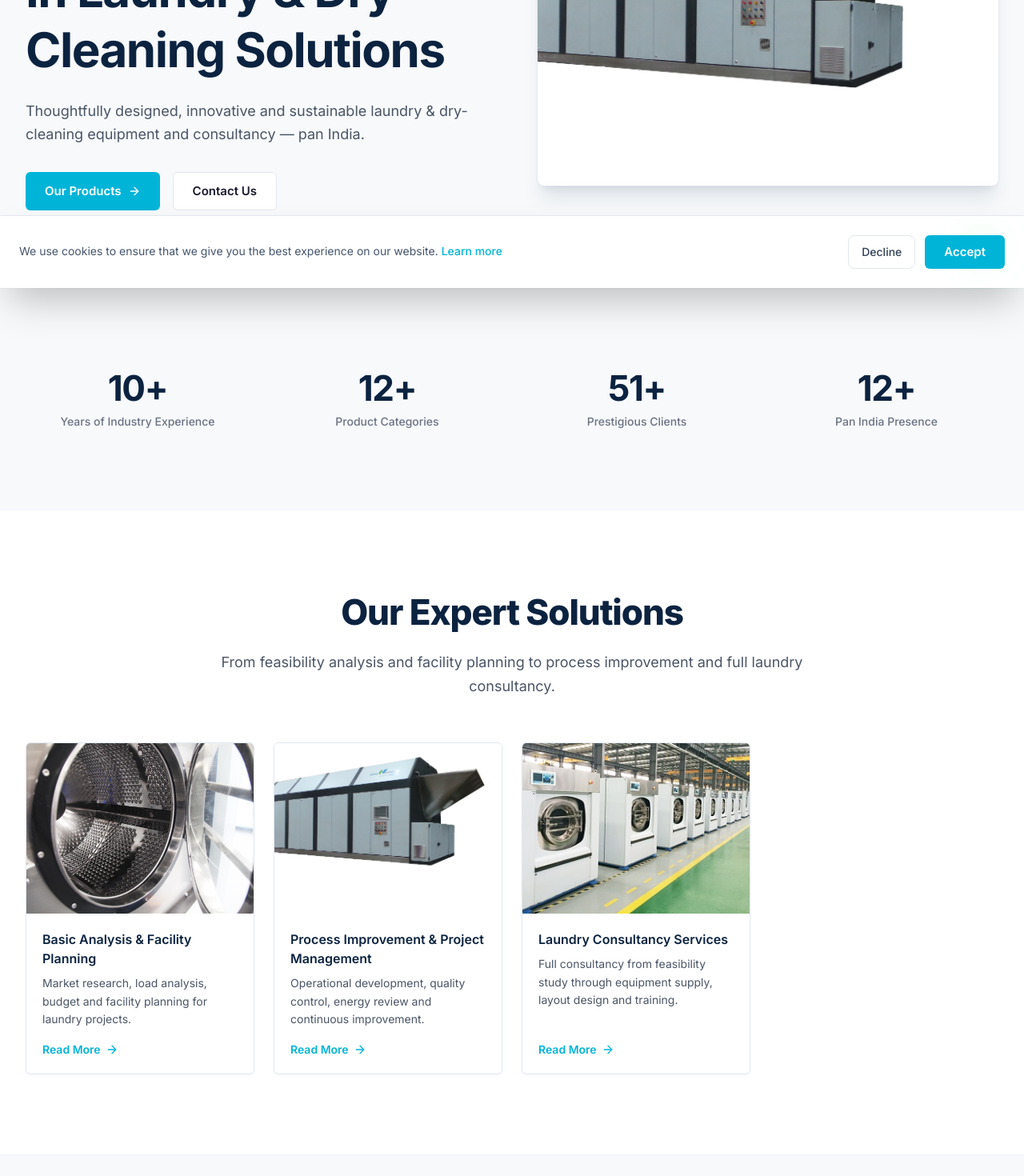
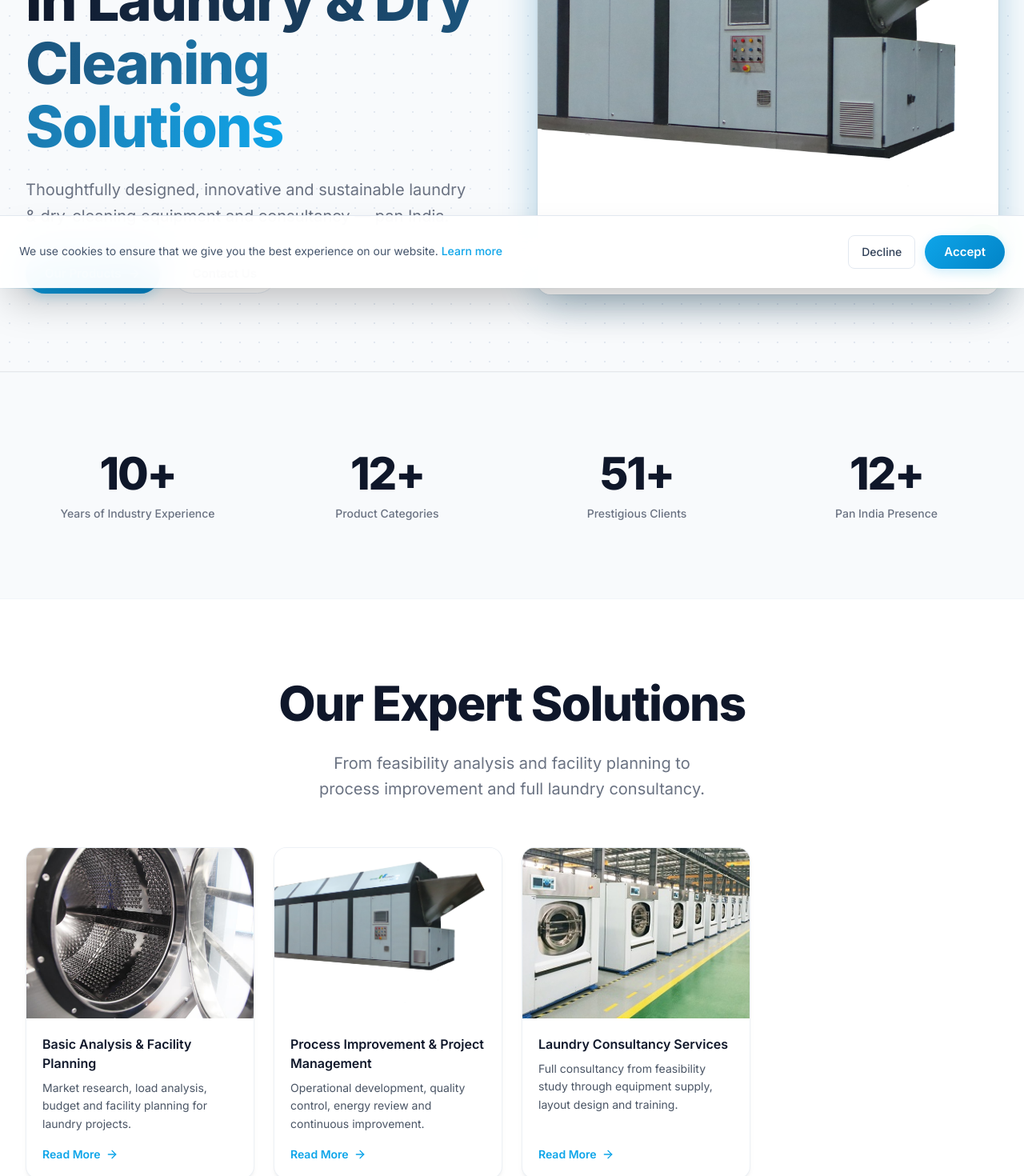
Before and after one commit to shivamchaturvedy4527/quickclean-web, a Next.js app: page / in a window 1280 px wide. Shown: the part 440-1910 px from the top of the page at 80% size. Built offline with nearby package versions, Linux system fonts and the light colour scheme.

Commit message:
Elevate UI design to enterprise level
Co-authored-by: Cursor <cursoragent@cursor.com>

```diff
--- a/src/app/globals.css
+++ b/src/app/globals.css
@@ -1,24 +1,24 @@
 @import "tailwindcss";
 
 :root {
-  /* QuickClean corporate — navy primary, teal accent */
-  --primary: #0c2340;
-  --primary-light: #123a5c;
-  --primary-muted: #1e4d73;
-  --accent: #00b4d8;
-  --accent-hover: #0096b8;
-  --accent-bright: #33c4e0;
-  --accent-glow: rgb(0 180 216 / 18%);
-  --accent-muted: rgb(0 180 216 / 8%);
+  /* Enterprise SaaS - Navy & Teal */
+  --primary: #0f172a; /* slate-900 */
+  --primary-light: #1e293b; /* slate-800 */
+  --primary-muted: #334155; /* slate-700 */
+  --accent: #0ea5e9; /* sky-500 */
+  --accent-hover: #0284c7; /* sky-600 */
+  --accent-bright: #38bdf8; /* sky-400 */
+  --accent-glow: rgb(14 165 233 / 20%);
+  --accent-muted: rgb(14 165 233 / 10%);
 
   --background: #ffffff;
-  --foreground: #1a1a2e;
+  --foreground: #0f172a;
   --surface: #ffffff;
-  --surface-alt: #f7f9fb;
-  --muted: #64748b;
-  --border: #e2e8f0;
-  --border-subtle: #f1f5f9;
-  --hero-tint: #f7f9fb;
+  --surface-alt: #f8fafc; /* slate-50 */
+  --muted: #64748b; /* slate-500 */
+  --border: #e2e8f0; /* slate-200 */
+  --border-subtle: #f1f5f9; /* slate-100 */
+  --hero-tint: #f8fafc;
 
   --color-primary: var(--primary);
   --color-accent: var(--accent);
@@ -61,7 +61,7 @@ body {
 
 @media (min-width: 768px) {
   .section-pad {
-    padding-block: 6.25rem;
+    padding-block: 6rem; /* py-24 equivalent */
   }
 }
 
@@ -71,42 +71,21 @@ body {
 }
 
 .card {
-  border-radius: 0.375rem;
-  border: 1px solid var(--border);
+  border-radius: 1rem;
+  border: 1px solid rgb(226 232 240 / 0.6); /* border-slate-200/60 */
   background: var(--surface);
-  box-shadow: 0 1px 3px rgb(12 35 64 / 4%);
-  transition:
-    box-shadow 0.25s ease,
-    border-color 0.25s ease,
-    transform 0.25s ease;
+  box-shadow: 0 4px 6px -1px rgb(0 0 0 / 0.05), 0 2px 4px -2px rgb(0 0 0 / 0.05);
+  transition: all 0.3s cubic-bezier(0.4, 0, 0.2, 1);
 }
 
 .card:hover {
-  border-color: rgb(0 180 216 / 25%);
-  box-shadow: 0 4px 16px rgb(12 35 64 / 8%);
+  border-color: var(--border);
+  box-shadow: 0 20px 25px -5px rgb(0 0 0 / 0.1), 0 8px 10px -6px rgb(0 0 0 / 0.1);
+  transform: translateY(-0.25rem);
 }
 
 .card-lift:hover {
-  transform: translateY(-3px);
-}
-
-.card-premium {
-  position: relative;
-  overflow: hidden;
-}
-
-.card-premium::before {
-  content: "";
-  position: absolute;
-  inset: 0 0 auto 0;
-  height: 2px;
-  background: var(--accent);
-  opacity: 0;
-  transition: opacity 0.25s ease;
-}
-
-.card-premium:hover::before {
-  opacity: 1;
+  transform: translateY(-0.25rem);
 }
 
 .btn-primary,
@@ -116,24 +95,21 @@ body {
   align-items: center;
   justify-content: center;
   gap: 0.5rem;
-  border-radius: 0.375rem;
-  background: var(--accent);
+  border-radius: 9999px; /* rounded-full */
+  background: linear-gradient(135deg, var(--accent) 0%, var(--accent-hover) 100%);
   padding: 0.75rem 1.5rem;
   font-size: 0.9375rem;
   font-weight: 600;
   color: white;
-  transition:
-    background 0.2s ease,
-    transform 0.2s ease,
-    box-shadow 0.2s ease;
+  transition: all 0.3s ease;
+  box-shadow: 0 4px 14px var(--accent-glow);
 }
 
 .btn-primary:hover,
 .btn-accent:hover,
 .btn-cta:hover {
-  background: var(--accent-hover);
-  box-shadow: 0 4px 14px var(--accent-glow);
-  transform: translateY(-1px);
+  box-shadow: 0 6px 20px var(--accent-glow);
+  transform: translateY(-2px);
 }
 
 .btn-secondary {
@@ -141,22 +117,19 @@ body {
   align-items: center;
   justify-content: center;
   gap: 0.5rem;
-  border-radius: 0.375rem;
+  border-radius: 9999px;
   background: var(--primary);
   padding: 0.75rem 1.5rem;
   font-size: 0.9375rem;
   font-weight: 600;
   color: white;
-  transition:
-    background 0.2s ease,
-    transform 0.2s ease,
-    box-shadow 0.2s ease;
+  transition: all 0.3s ease;
 }
 
 .btn-secondary:hover {
   background: var(--primary-light);
-  box-shadow: 0 4px 14px rgb(12 35 64 / 18%);
-  transform: translateY(-1px);
+  box-shadow: 0 6px 20px rgb(15 23 42 / 20%);
+  transform: translateY(-2px);
 }
 
 .btn-outline {
@@ -164,24 +137,21 @@ body {
   align-items: center;
   justify-content: center;
   gap: 0.5rem;
-  border-radius: 0.375rem;
+  border-radius: 9999px;
   border: 1px solid var(--border);
   background: var(--surface);
   padding: 0.75rem 1.5rem;
   font-size: 0.9375rem;
   font-weight: 600;
   color: var(--foreground);
-  transition:
-    background 0.2s ease,
-    border-color 0.2s ease,
-    transform 0.2s ease;
+  transition: all 0.3s ease;
 }
 
 .btn-outline:hover {
   background: var(--surface-alt);
-  border-color: var(--accent);
-  color: var(--primary);
-  transform: translateY(-1px);
+  border-color: var(--muted);
+  box-shadow: 0 4px 14px rgb(0 0 0 / 5%);
+  transform: translateY(-2px);
 }
 
 .btn-outline-light {
@@ -189,29 +159,26 @@ body {
   align-items: center;
   justify-content: center;
   gap: 0.5rem;
-  border-radius: 0.375rem;
+  border-radius: 9999px;
   border: 1px solid rgb(255 255 255 / 30%);
   background: transparent;
   padding: 0.75rem 1.5rem;
   font-size: 0.9375rem;
   font-weight: 600;
   color: white;
-  transition:
-    background 0.2s ease,
-    border-color 0.2s ease,
-    transform 0.2s ease;
+  transition: all 0.3s ease;
 }
 
 .btn-outline-light:hover {
   background: rgb(255 255 255 / 10%);
   border-color: rgb(255 255 255 / 50%);
-  transform: translateY(-1px);
+  transform: translateY(-2px);
 }
 
 .stat-value {
-  font-size: clamp(2rem, 4vw, 2.75rem);
-  font-weight: 700;
-  letter-spacing: -0.03em;
+  font-size: clamp(2.5rem, 5vw, 3.5rem);
+  font-weight: 800;
+  letter-spacing: -0.04em;
   color: var(--primary);
   line-height: 1.1;
 }
@@ -225,11 +192,14 @@ body {
 }
 
 .gradient-mesh {
-  background: none;
+  background: radial-gradient(at 0% 0%, rgb(14 165 233 / 0.15) 0px, transparent 50%),
+              radial-gradient(at 100% 100%, rgb(15 23 42 / 0.05) 0px, transparent 50%);
 }
 
 .hero-pattern {
   background-color: var(--hero-tint);
+  background-image: radial-gradient(var(--border) 1px, transparent 1px);
+  background-size: 24px 24px;
 }
 
 .section-divider {
@@ -284,9 +254,10 @@ body {
 
 .prose-legal h2 {
   color: var(--primary);
-  font-weight: 600;
-  margin-top: 2rem;
-  margin-bottom: 0.75rem;
+  font-weight: 700;
+  letter-spacing: -0.025em;
+  margin-top: 2.5rem;
+  margin-bottom: 1rem;
 }
 
 input:focus,
@@ -299,10 +270,10 @@ select:focus {
 
 .input-field {
   width: 100%;
-  border-radius: 0.375rem;
+  border-radius: 0.5rem;
   border: 1px solid var(--border);
   background: var(--surface);
-  padding: 0.625rem 0.875rem;
+  padding: 0.75rem 1rem;
   font-size: 0.875rem;
-  transition: border-color 0.2s ease, box-shadow 0.2s ease;
+  transition: all 0.3s ease;
 }
--- a/src/app/page.tsx
+++ b/src/app/page.tsx
@@ -28,13 +28,13 @@ export default async function HomePage() {
             <p className="eyebrow-line mb-4 text-xs font-bold uppercase tracking-wider text-accent">
               {home.heroEyebrow || cms.settings.tagline}
             </p>
-            <h1 className="text-4xl font-bold leading-tight tracking-tight text-primary sm:text-5xl lg:text-6xl">
+            <h1 className="text-balance text-5xl font-extrabold leading-[1.1] tracking-tight text-primary sm:text-6xl lg:text-7xl">
               {home.heroTitle}
               <br />
-              <span className="text-primary">{home.heroTitleLine2}</span>
+              <span className="bg-gradient-to-r from-primary to-accent bg-clip-text text-transparent">{home.heroTitleLine2}</span>
             </h1>
             {home.heroSubtitle && (
-              <p className="mt-6 max-w-xl text-base leading-relaxed text-gray-600 sm:text-lg">
+              <p className="mt-6 max-w-xl text-balance text-lg leading-relaxed text-gray-500 sm:text-xl">
                 {home.heroSubtitle}
               </p>
             )}
@@ -92,10 +92,10 @@ export default async function HomePage() {
           <div className="mt-14 grid gap-6 sm:grid-cols-2 lg:grid-cols-4">
             {solutions.map((solution, i) => (
               <SectionReveal key={solution.id} delay={i * 0.06}>
-                <Link
-                  href={`/solutions/${solution.slug}`}
-                  className="card card-lift group flex h-full flex-col overflow-hidden p-0"
-                >
+                  <Link
+                    href={`/solutions/${solution.slug}`}
+                    className="card card-lift group flex h-full flex-col overflow-hidden rounded-2xl p-0"
+                  >
                   <div className="relative aspect-[4/3] overflow-hidden">
                     <CmsImage
                       src={solution.image}
@@ -140,7 +140,7 @@ export default async function HomePage() {
                 <SectionReveal key={product.id} delay={(i % 4) * 0.04}>
                   <Link
                     href={`/products/${product.slug}`}
-                    className="card card-lift group flex h-full flex-col overflow-hidden p-0"
+                    className="card card-lift group flex h-full flex-col overflow-hidden rounded-2xl p-0"
                   >
                     <div className="relative aspect-[4/3] overflow-hidden">
                       <CmsImage
@@ -210,16 +210,16 @@ export default async function HomePage() {
             </SectionReveal>
             {testimonials.map((t, i) => (
               <SectionReveal key={t.id} delay={i * 0.1}>
-                <blockquote className="mx-auto mt-12 max-w-3xl text-center">
+                <blockquote className="mx-auto mt-12 max-w-4xl text-center">
                   {t.image && (
-                    <div className="relative mx-auto mb-6 h-16 w-16 overflow-hidden rounded-full ring-2 ring-accent/20">
+                    <div className="relative mx-auto mb-8 h-20 w-20 overflow-hidden rounded-full ring-4 ring-accent/20">
                       <CmsImage src={t.image} alt={t.author} fill />
                     </div>
                   )}
-                  <p className="text-lg leading-relaxed text-gray-700 sm:text-xl">
+                  <p className="text-balance text-xl font-medium leading-relaxed text-primary sm:text-2xl lg:text-3xl">
                     &ldquo;{t.quote}&rdquo;
                   </p>
-                  <footer className="mt-6 text-sm font-semibold uppercase tracking-wider text-primary">
+                  <footer className="mt-8 text-sm font-bold uppercase tracking-widest text-accent">
                     — {t.author}
                   </footer>
                 </blockquote>
@@ -239,7 +239,7 @@ export default async function HomePage() {
             <div className="grid gap-6 sm:grid-cols-2 lg:col-span-2">
               {blog.map((post, i) => (
                 <SectionReveal key={post.id} delay={i * 0.06}>
-                  <Link href={`/${post.slug}`} className="card card-lift group block overflow-hidden">
+                  <Link href={`/${post.slug}`} className="card card-lift group block overflow-hidden rounded-2xl">
                     <div className="relative aspect-video overflow-hidden">
                       <CmsImage
                         src={post.image}
--- a/src/components/Header.tsx
+++ b/src/components/Header.tsx
@@ -43,7 +43,7 @@ export function Header({ navigation, settings }: HeaderProps) {
     );
 
   return (
-    <header className="sticky top-0 z-50 border-b border-gray-200 bg-white/95 shadow-sm backdrop-blur-sm">
+    <header className="sticky top-0 z-50 border-b border-gray-200/50 bg-white/70 shadow-sm backdrop-blur-xl transition-all">
       <div className="mx-auto flex max-w-7xl items-center justify-between px-6 py-3 lg:grid lg:grid-cols-[1fr_auto_1fr] lg:items-stretch lg:px-8">
         <Link href="/" className="group flex shrink-0 items-center justify-self-start">
           {settings.logo ? (
--- a/src/components/HeroVisual.tsx
+++ b/src/components/HeroVisual.tsx
@@ -9,12 +9,14 @@ export function HeroVisual({ image }: HeroVisualProps) {
 
   return (
     <div className="relative w-full">
-      <div className="relative aspect-[4/3] overflow-hidden rounded-lg shadow-xl shadow-primary/10 ring-1 ring-gray-200/80">
+      <div className="absolute -inset-1 rounded-2xl bg-gradient-to-r from-accent to-accent-bright opacity-20 blur-xl transition-all duration-1000 group-hover:opacity-40"></div>
+      <div className="relative aspect-[4/3] lg:aspect-auto lg:h-[600px] overflow-hidden rounded-2xl shadow-2xl shadow-primary/20 ring-1 ring-gray-900/5">
         <img
           src={heroImage}
           alt="Commercial laundry equipment"
           className="h-full w-full object-cover object-center"
         />
+        <div className="absolute inset-0 rounded-2xl ring-1 ring-inset ring-white/10"></div>
       </div>
     </div>
   );
--- a/src/components/InstallationGallery.tsx
+++ b/src/components/InstallationGallery.tsx
@@ -31,7 +31,7 @@ export function InstallationGallery({ title, subtitle, images }: InstallationGal
               <button
                 type="button"
                 onClick={() => setLightbox(i)}
-                className="group relative aspect-[4/3] w-full overflow-hidden rounded-lg border border-gray-200 bg-white shadow-sm transition hover:shadow-md"
+                className="group relative aspect-[4/3] w-full overflow-hidden rounded-2xl bg-white shadow-sm ring-1 ring-slate-200/60 transition-all duration-300 hover:-translate-y-1 hover:shadow-xl hover:ring-slate-300"
               >
                 <CmsImage
                   src={item.src}
--- a/src/components/PressingMachinesGrid.tsx
+++ b/src/components/PressingMachinesGrid.tsx
@@ -23,15 +23,15 @@ export function PressingMachinesGrid({ content, compact }: PressingMachinesGridP
         <div className={`grid gap-6 sm:grid-cols-2 lg:grid-cols-3 xl:grid-cols-5 ${compact ? "" : "mt-14"}`}>
           {content.items.map((item, i) => (
             <SectionReveal key={item.name} delay={i * 0.04}>
-              <div className="card card-lift overflow-hidden p-0">
-                <div className="relative aspect-square overflow-hidden bg-gray-50">
+              <div className="card card-lift group overflow-hidden rounded-2xl p-0">
+                <div className="relative aspect-square overflow-hidden bg-gray-50/50">
                   {item.image ? (
                     <CmsImage
                       src={item.image}
                       alt={item.name}
                       fill
                       sizes="(max-width: 768px) 50vw, 20vw"
-                      className="object-cover"
+                      className="object-cover transition-transform duration-500 group-hover:scale-105"
                     />
                   ) : (
                     <div className="flex h-full items-center justify-center text-sm text-gray-400">No image</div>
--- a/src/components/VideoSection.tsx
+++ b/src/components/VideoSection.tsx
@@ -18,20 +18,20 @@ export function VideoSection({ title, videoUrl, thumbnail, sinceYear }: VideoSec
 
   return (
     <section className="relative overflow-hidden gradient-primary py-20 text-white sm:py-24">
-      <div className="absolute inset-0 bg-[radial-gradient(circle_at_30%_50%,rgba(0,180,216,0.1)_0%,transparent_55%)]" />
+      <div className="absolute inset-0 bg-gradient-mesh opacity-50" />
       <Container className="relative">
         <SectionReveal>
           <div className="text-center">
             <p className="text-xs font-semibold uppercase tracking-wider text-accent-bright">
               {title}
             </p>
-            <h2 className="mt-4 text-5xl font-bold tracking-tight sm:text-6xl lg:text-7xl">
+            <h2 className="mt-4 text-5xl font-extrabold tracking-tight sm:text-6xl lg:text-7xl">
               {sinceYear}
             </h2>
           </div>
         </SectionReveal>
         <SectionReveal delay={0.15}>
-          <div className="relative mx-auto mt-14 aspect-video max-w-4xl overflow-hidden rounded-xl border border-white/10 shadow-2xl shadow-black/30 ring-1 ring-white/5">
+          <div className="relative mx-auto mt-14 aspect-video max-w-5xl overflow-hidden rounded-3xl border border-white/10 shadow-2xl shadow-black/40 ring-1 ring-white/5">
             {playing ? (
               <iframe
                 src={`${videoUrl}?autoplay=1`}
--- a/src/components/ui/SectionHeading.tsx
+++ b/src/components/ui/SectionHeading.tsx
@@ -18,14 +18,14 @@ export function SectionHeading({
   return (
     <div
       className={cn(
-        align === "center" && "mx-auto max-w-3xl text-center",
+        align === "center" && "mx-auto max-w-4xl text-center",
         className
       )}
     >
       {eyebrow && (
         <p
           className={cn(
-            "eyebrow-line mb-4 text-xs font-bold uppercase tracking-wider text-accent",
+            "eyebrow-line mb-4 text-xs font-bold uppercase tracking-widest text-accent",
             align === "center" ? "justify-center" : ""
           )}
         >
@@ -33,11 +33,13 @@ export function SectionHeading({
         </p>
       )}
       <h2
-        className="text-3xl font-extrabold leading-tight tracking-tight text-primary sm:text-4xl lg:text-[2.75rem]"
+        className="text-balance text-4xl font-extrabold leading-[1.15] tracking-tight text-primary sm:text-5xl lg:text-6xl"
         dangerouslySetInnerHTML={{ __html: title }}
       />
       {subtitle && (
-        <p className="mt-5 text-base leading-relaxed text-gray-600 sm:text-lg">{subtitle}</p>
+        <p className="mt-6 text-balance text-lg leading-relaxed text-gray-500 sm:text-xl">
+          {subtitle}
+        </p>
       )}
     </div>
   );
```
